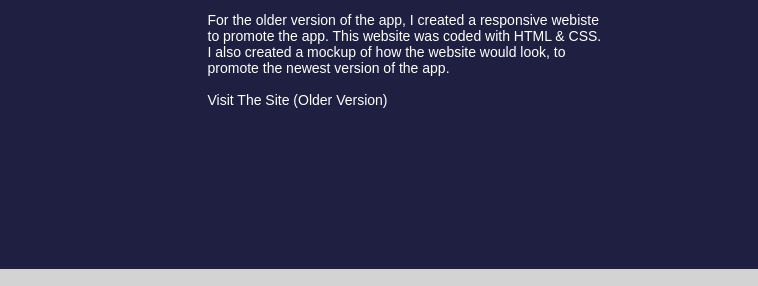
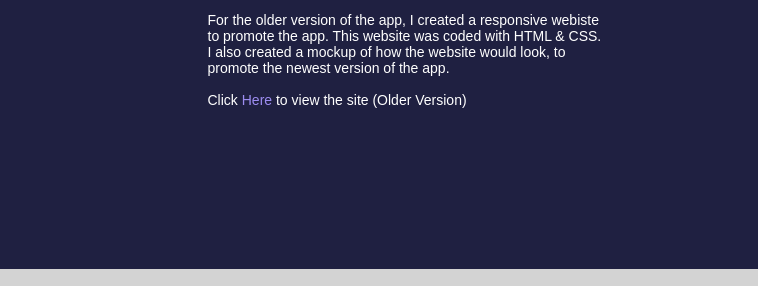
Before and after one commit to Vicko657/portfolio, a plain HTML site: page outset.html in a window 1280 px wide. Shown: the part 3510-3796 px from the top of the page, 0-758 px from the left. Drawn offline with Linux system fonts and the light colour scheme; a web font is replaced by a local one.

Commit message:
Update outset.html

```diff
--- a/outset.html
+++ b/outset.html
@@ -173,7 +173,7 @@ this information on the go.</p>
     <div class=" flex flex--space-between columns">
                 <iframe class="hideiphone" height="500" src="https://xd.adobe.com/embed/ef44dc8f-aa23-4666-758b-0bf14281cfe4-9975/" frameborder="0" allowfullscreen></iframe>
 
-                <a class="linkoutset" style="color:#fff;"href="https://xd.adobe.com/view/9b3c474a-d064-489d-ba89-21e689c6d803-ce6f/"> View the prototype of the app</a>
+                <p class="linkoutset" style="color: white;">Click <a class="" style="color:#1F2041;"href="https://xd.adobe.com/embed/ef44dc8f-aa23-4666-758b-0bf14281cfe4-9975/"> Here </a> to view the prototype of the app</p>
     </div>
   </div>
 </div>
@@ -192,7 +192,8 @@ this information on the go.</p>
     <div class=" flex flex--space-between columns">
       <iframe class="hideiphone" width="375" height="812" src="https://xd.adobe.com/embed/9b3c474a-d064-489d-ba89-21e689c6d803-ce6f/" frameborder="0" allowfullscreen></iframe>
 
-      <a class="linkoutset" style="color:#fff;"href="https://xd.adobe.com/view/9b3c474a-d064-489d-ba89-21e689c6d803-ce6f/"> View the prototype of the app</a>
+      <p class="linkoutset" style="color: white;">Click <a class="" style="color:#9D8DF1;"href="https://xd.adobe.com/view/9b3c474a-d064-489d-ba89-21e689c6d803-ce6f/"> Here </a> to view the prototype of the app</p>
+
     </div>
   </div>
 </div>
@@ -208,7 +209,7 @@ this information on the go.</p>
       <h2>Web Design</h2>
       <p>For the older version of the app, I created a responsive webiste to promote the app. This website was coded with HTML &amp; CSS. I also created a mockup of how the website would look, to promote the newest version of the app.<br><br>
       </p>
-      <a style="color:#fff;" href="outsetapp.html">Visit The Site (Older Version)</a>
+        <p class="" style="color: white;">Click <a class="" style="color:#9D8DF1;"href="outsetapp.html"> Here </a> to view the site (Older Version)</p>
     </div>
 
     <div class=" flex flex--space-between columns">
```
